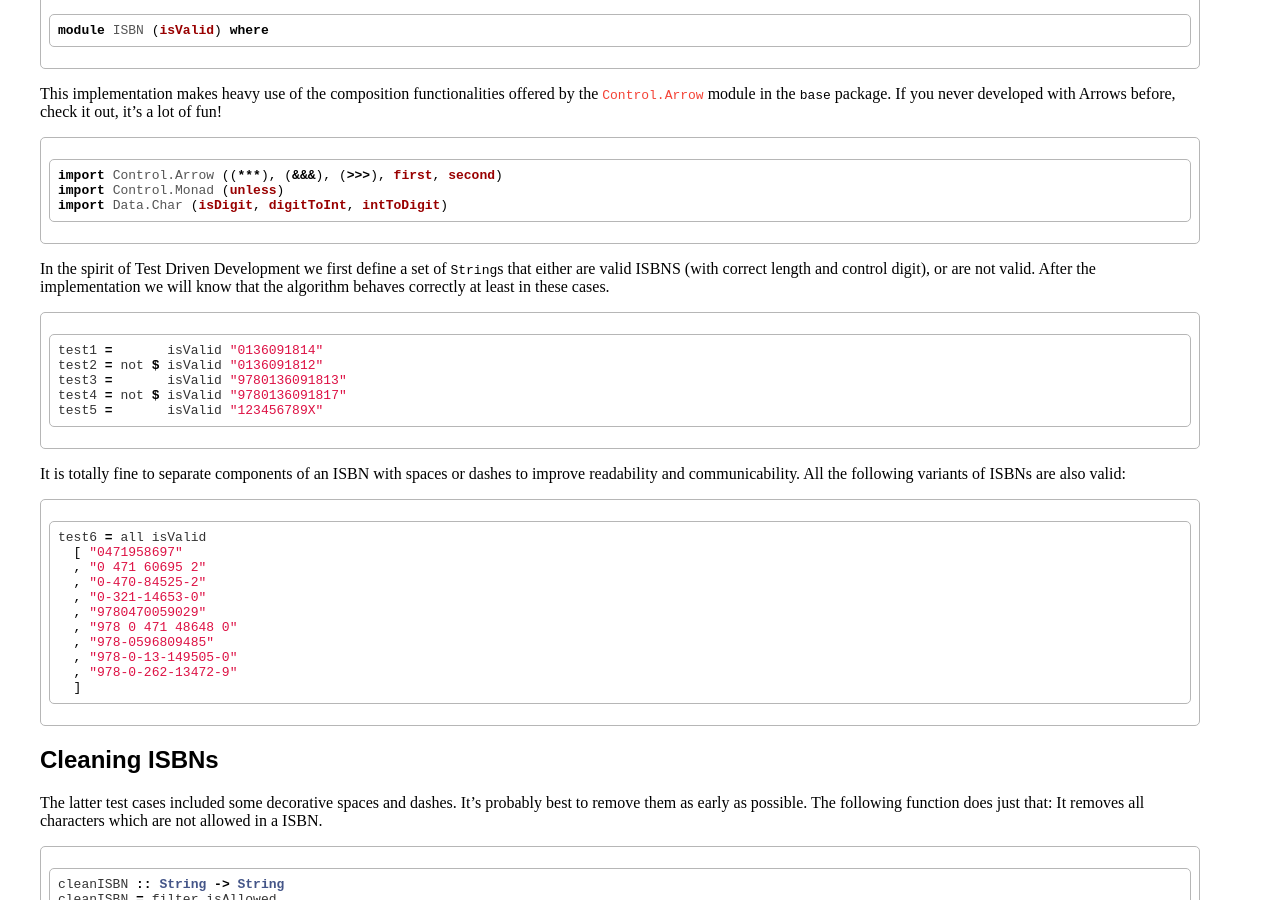
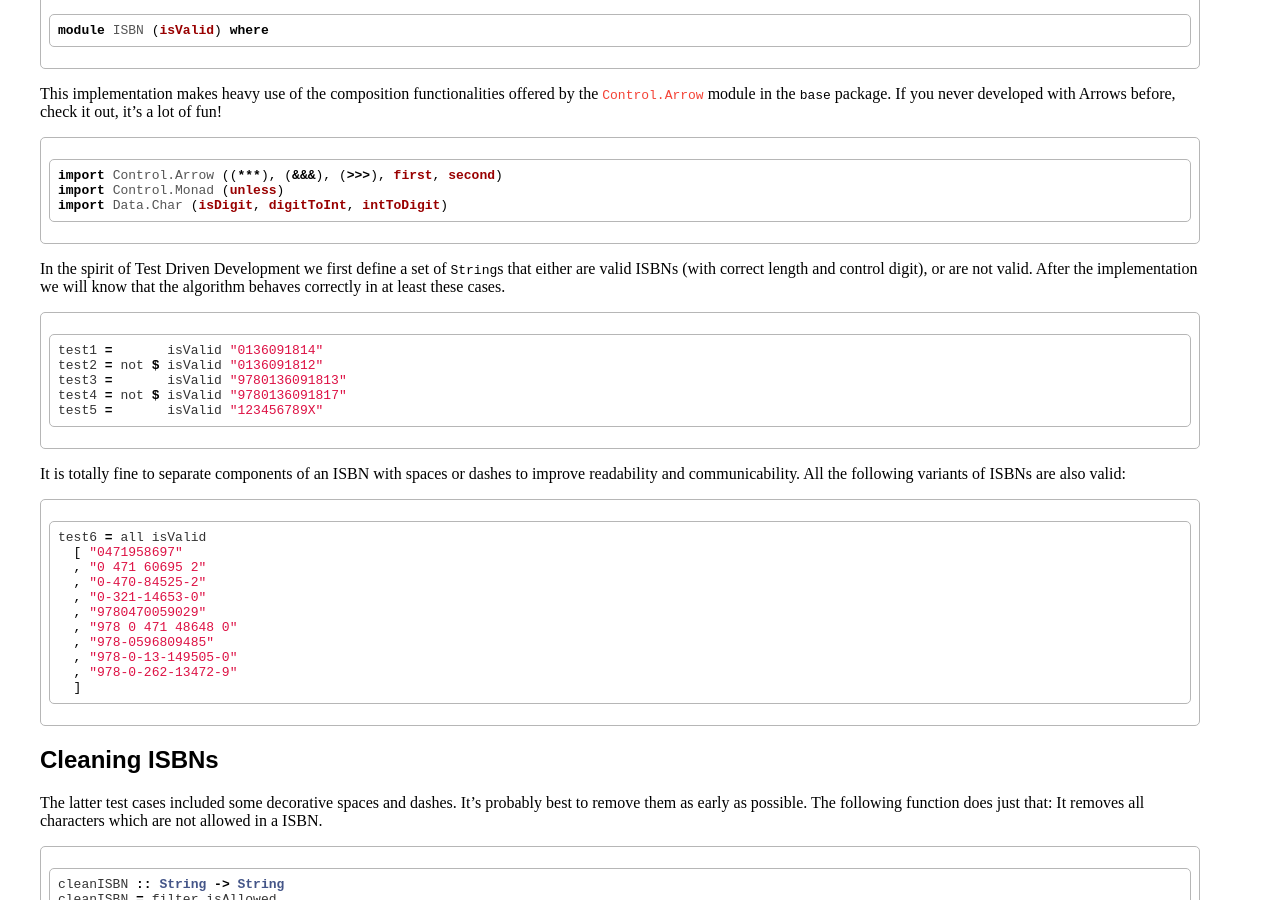
Before and after one commit to BionBit/jonasw.de, a Jekyll site: the page built from _posts/2016-11-19-isbn-validator.md, in a window 1280 px wide and 900 px high, scrolled down 305 px. Built offline with Jekyll 4.4.1, drawn with Linux system fonts in a browser that asks for light colours; Markdown is read by kramdown in place of the engine named in the settings.

Commit message:
typo again

````diff
--- a/_posts/2016-11-19-isbn-validator.md
+++ b/_posts/2016-11-19-isbn-validator.md
@@ -31,9 +31,9 @@ import Data.Char (isDigit, digitToInt, intToDigit)
 ```
 
 In the spirit of Test Driven Development we first define a set of `String`s
-that either are valid ISBNS (with correct length and control digit), or are not
+that either are valid ISBNs (with correct length and control digit), or are not
 valid. After the implementation we will know that the algorithm behaves
-correctly at least in these cases.
+correctly in at least these cases.
 
 ```haskell
 test1 =       isValid "0136091814"
````
